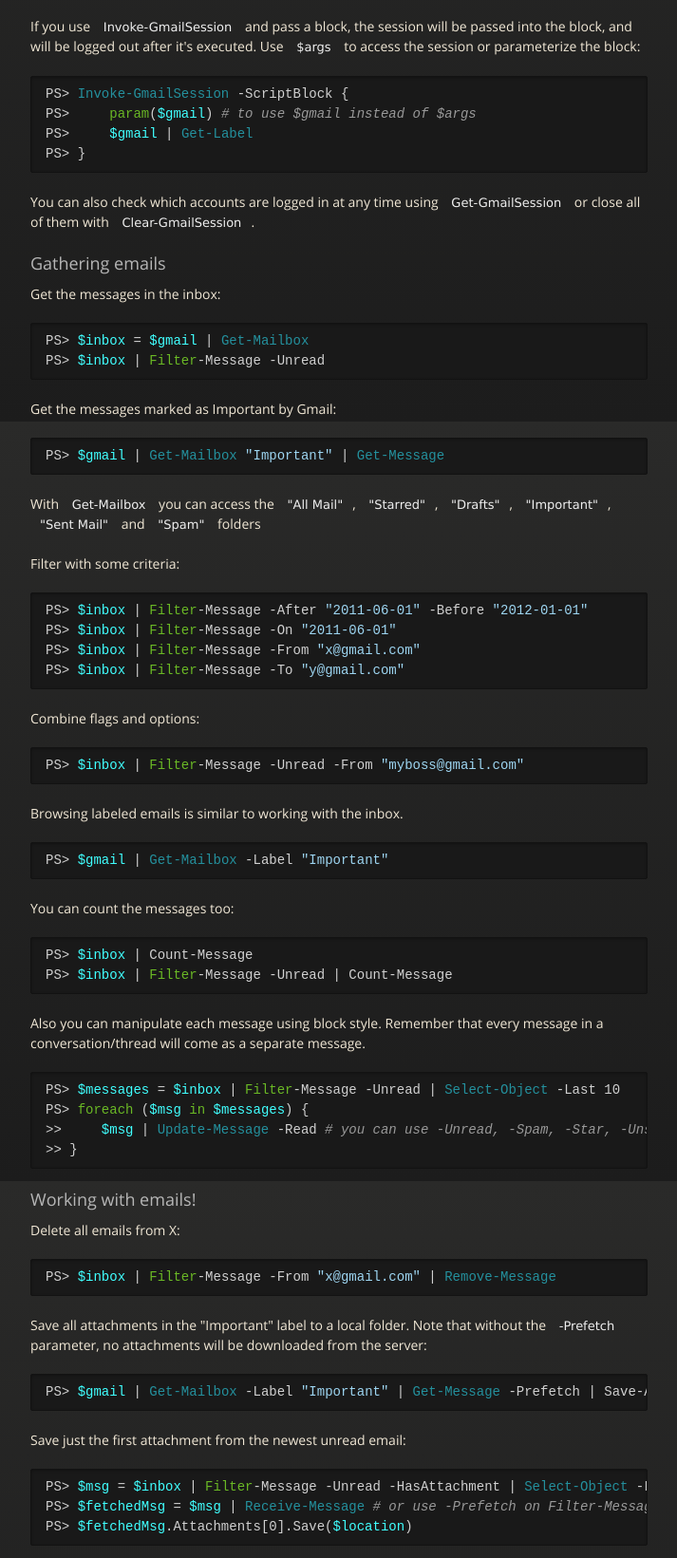
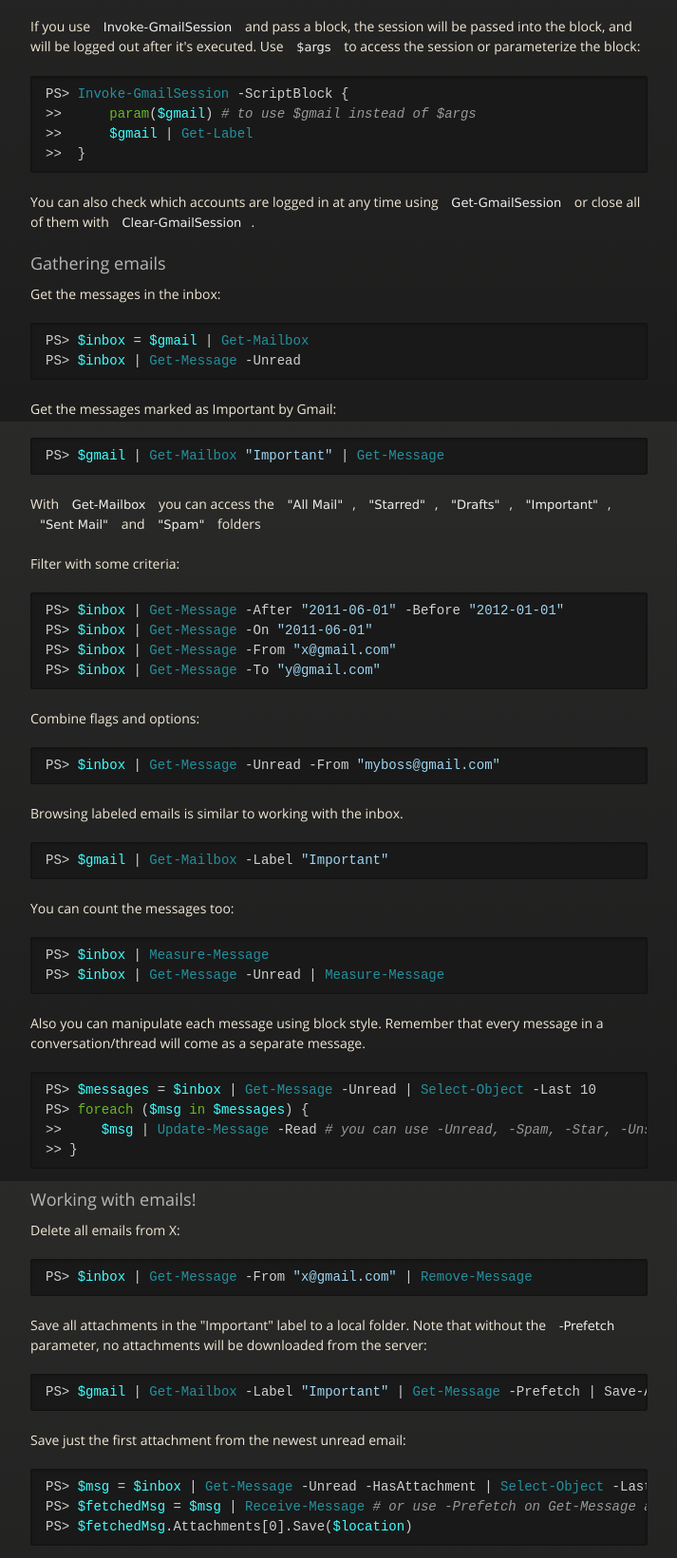
Before and after one commit to nblagoev/Gmail.ps, a plain HTML site: page index.html in a window 1280 px wide. Shown: the part 1156-2797 px from the top of the page at 95% size, without its empty margins (283-996 px from the left). Drawn offline with nearby package versions, Linux system fonts and the light colour scheme.

Commit message:
Create gh-pages branch via GitHub

```diff
--- a/index.html
+++ b/index.html
@@ -52,8 +52,8 @@
 
 <p>If you have <a href="http://psget.net/">PsGet</a> installed you can simply execute:</p>
 
-<pre><code>Install-Module Gmail.ps
-</code></pre>
+<div class="highlight highlight-powershell"><pre><span class="n">Install-Module</span> <span class="n">Gmail</span><span class="p">.</span><span class="n">ps</span>
+</pre></div>
 
 <p>Or install it manually:</p>
 
@@ -92,9 +92,9 @@
 and will be logged out after it's executed. Use <code>$args</code> to access the session or parameterize the block: </p>
 
 <div class="highlight highlight-powershell"><pre><span class="n">PS</span><span class="p">&gt;</span> <span class="nb">Invoke-GmailSession</span> <span class="n">-ScriptBlock</span> <span class="p">{</span>
-<span class="n">PS</span><span class="p">&gt;</span>     <span class="k">param</span><span class="p">(</span><span class="nv">$gmail</span><span class="p">)</span> <span class="c"># to use $gmail instead of $args</span>
-<span class="n">PS</span><span class="p">&gt;</span>     <span class="nv">$gmail</span> <span class="p">|</span> <span class="nb">Get-Label</span>
-<span class="n">PS</span><span class="p">&gt;</span> <span class="p">}</span>
+<span class="p">&gt;&gt;</span>      <span class="k">param</span><span class="p">(</span><span class="nv">$gmail</span><span class="p">)</span> <span class="c"># to use $gmail instead of $args</span>
+<span class="p">&gt;&gt;</span>      <span class="nv">$gmail</span> <span class="p">|</span> <span class="nb">Get-Label</span>
+<span class="p">&gt;&gt;</span>  <span class="p">}</span>
 </pre></div>
 
 <p>You can also check which accounts are logged in at any time using <code>Get-GmailSession</code> or close all of them with <code>Clear-GmailSession</code>.</p>
@@ -105,7 +105,7 @@
 <p>Get the messages in the inbox:</p>
 
 <div class="highlight highlight-powershell"><pre><span class="n">PS</span><span class="p">&gt;</span> <span class="nv">$inbox</span> <span class="p">=</span> <span class="nv">$gmail</span> <span class="p">|</span> <span class="nb">Get-Mailbox</span>
-<span class="n">PS</span><span class="p">&gt;</span> <span class="nv">$inbox</span> <span class="p">|</span> <span class="k">Filter</span><span class="n">-Message</span> <span class="n">-Unread</span>
+<span class="n">PS</span><span class="p">&gt;</span> <span class="nv">$inbox</span> <span class="p">|</span> <span class="nb">Get-Message</span> <span class="n">-Unread</span>
 </pre></div>
 
 <p>Get the messages marked as Important by Gmail:</p>
@@ -117,15 +117,15 @@
 
 <p>Filter with some criteria:</p>
 
-<div class="highlight highlight-powershell"><pre><span class="n">PS</span><span class="p">&gt;</span> <span class="nv">$inbox</span> <span class="p">|</span> <span class="k">Filter</span><span class="n">-Message</span> <span class="n">-After</span> <span class="s2">"2011-06-01"</span> <span class="n">-Before</span> <span class="s2">"2012-01-01"</span>
-<span class="n">PS</span><span class="p">&gt;</span> <span class="nv">$inbox</span> <span class="p">|</span> <span class="k">Filter</span><span class="n">-Message</span> <span class="n">-On</span> <span class="s2">"2011-06-01"</span>
-<span class="n">PS</span><span class="p">&gt;</span> <span class="nv">$inbox</span> <span class="p">|</span> <span class="k">Filter</span><span class="n">-Message</span> <span class="n">-From</span> <span class="s2">"x@gmail.com"</span>
-<span class="n">PS</span><span class="p">&gt;</span> <span class="nv">$inbox</span> <span class="p">|</span> <span class="k">Filter</span><span class="n">-Message</span> <span class="n">-To</span> <span class="s2">"y@gmail.com"</span>
+<div class="highlight highlight-powershell"><pre><span class="n">PS</span><span class="p">&gt;</span> <span class="nv">$inbox</span> <span class="p">|</span> <span class="nb">Get-Message</span> <span class="n">-After</span> <span class="s2">"2011-06-01"</span> <span class="n">-Before</span> <span class="s2">"2012-01-01"</span>
+<span class="n">PS</span><span class="p">&gt;</span> <span class="nv">$inbox</span> <span class="p">|</span> <span class="nb">Get-Message</span> <span class="n">-On</span> <span class="s2">"2011-06-01"</span>
+<span class="n">PS</span><span class="p">&gt;</span> <span class="nv">$inbox</span> <span class="p">|</span> <span class="nb">Get-Message</span> <span class="n">-From</span> <span class="s2">"x@gmail.com"</span>
+<span class="n">PS</span><span class="p">&gt;</span> <span class="nv">$inbox</span> <span class="p">|</span> <span class="nb">Get-Message</span> <span class="n">-To</span> <span class="s2">"y@gmail.com"</span>
 </pre></div>
 
 <p>Combine flags and options:</p>
 
-<div class="highlight highlight-powershell"><pre><span class="n">PS</span><span class="p">&gt;</span> <span class="nv">$inbox</span> <span class="p">|</span> <span class="k">Filter</span><span class="n">-Message</span> <span class="n">-Unread</span> <span class="n">-From</span> <span class="s2">"myboss@gmail.com"</span>
+<div class="highlight highlight-powershell"><pre><span class="n">PS</span><span class="p">&gt;</span> <span class="nv">$inbox</span> <span class="p">|</span> <span class="nb">Get-Message</span> <span class="n">-Unread</span> <span class="n">-From</span> <span class="s2">"myboss@gmail.com"</span>
 </pre></div>
 
 <p>Browsing labeled emails is similar to working with the inbox.</p>
@@ -135,13 +135,13 @@
 
 <p>You can count the messages too:</p>
 
-<div class="highlight highlight-powershell"><pre><span class="n">PS</span><span class="p">&gt;</span> <span class="nv">$inbox</span> <span class="p">|</span> <span class="n">Count-Message</span>
-<span class="n">PS</span><span class="p">&gt;</span> <span class="nv">$inbox</span> <span class="p">|</span> <span class="k">Filter</span><span class="n">-Message</span> <span class="n">-Unread</span> <span class="p">|</span> <span class="n">Count-Message</span>
+<div class="highlight highlight-powershell"><pre><span class="n">PS</span><span class="p">&gt;</span> <span class="nv">$inbox</span> <span class="p">|</span> <span class="nb">Measure-Message</span>
+<span class="n">PS</span><span class="p">&gt;</span> <span class="nv">$inbox</span> <span class="p">|</span> <span class="nb">Get-Message</span> <span class="n">-Unread</span> <span class="p">|</span> <span class="nb">Measure-Message</span>
 </pre></div>
 
 <p>Also you can manipulate each message using block style. Remember that every message in a conversation/thread will come as a separate message.</p>
 
-<div class="highlight highlight-powershell"><pre><span class="n">PS</span><span class="p">&gt;</span> <span class="nv">$messages</span> <span class="p">=</span> <span class="nv">$inbox</span> <span class="p">|</span> <span class="k">Filter</span><span class="n">-Message</span> <span class="n">-Unread</span> <span class="p">|</span> <span class="nb">Select-Object</span> <span class="n">-Last</span> <span class="n">10</span>
+<div class="highlight highlight-powershell"><pre><span class="n">PS</span><span class="p">&gt;</span> <span class="nv">$messages</span> <span class="p">=</span> <span class="nv">$inbox</span> <span class="p">|</span> <span class="nb">Get-Message</span> <span class="n">-Unread</span> <span class="p">|</span> <span class="nb">Select-Object</span> <span class="n">-Last</span> <span class="n">10</span>
 <span class="n">PS</span><span class="p">&gt;</span> <span class="k">foreach</span> <span class="p">(</span><span class="nv">$msg</span> <span class="k">in</span> <span class="nv">$messages</span><span class="p">)</span> <span class="p">{</span>
 <span class="p">&gt;&gt;</span>     <span class="nv">$msg</span> <span class="p">|</span> <span class="nb">Update-Message</span> <span class="n">-Read</span> <span class="c"># you can use -Unread, -Spam, -Star, -Unstar, -Archive too</span>
 <span class="p">&gt;&gt;</span> <span class="p">}</span>
@@ -152,7 +152,7 @@
 
 <p>Delete all emails from X:</p>
 
-<div class="highlight highlight-powershell"><pre><span class="n">PS</span><span class="p">&gt;</span> <span class="nv">$inbox</span> <span class="p">|</span> <span class="k">Filter</span><span class="n">-Message</span> <span class="n">-From</span> <span class="s2">"x@gmail.com"</span> <span class="p">|</span> <span class="nb">Remove-Message</span>
+<div class="highlight highlight-powershell"><pre><span class="n">PS</span><span class="p">&gt;</span> <span class="nv">$inbox</span> <span class="p">|</span> <span class="nb">Get-Message</span> <span class="n">-From</span> <span class="s2">"x@gmail.com"</span> <span class="p">|</span> <span class="nb">Remove-Message</span>
 </pre></div>
 
 <p>Save all attachments in the "Important" label to a local folder.
@@ -163,8 +163,8 @@
 
 <p>Save just the first attachment from the newest unread email:</p>
 
-<div class="highlight highlight-powershell"><pre><span class="n">PS</span><span class="p">&gt;</span> <span class="nv">$msg</span> <span class="p">=</span> <span class="nv">$inbox</span> <span class="p">|</span> <span class="k">Filter</span><span class="n">-Message</span> <span class="n">-Unread</span> <span class="n">-HasAttachment</span> <span class="p">|</span> <span class="nb">Select-Object</span> <span class="n">-Last</span> <span class="n">1</span>
-<span class="n">PS</span><span class="p">&gt;</span> <span class="nv">$fetchedMsg</span> <span class="p">=</span> <span class="nv">$msg</span> <span class="p">|</span> <span class="nb">Receive-Message</span> <span class="c"># or use -Prefetch on Filter-Message above</span>
+<div class="highlight highlight-powershell"><pre><span class="n">PS</span><span class="p">&gt;</span> <span class="nv">$msg</span> <span class="p">=</span> <span class="nv">$inbox</span> <span class="p">|</span> <span class="nb">Get-Message</span> <span class="n">-Unread</span> <span class="n">-HasAttachment</span> <span class="p">|</span> <span class="nb">Select-Object</span> <span class="n">-Last</span> <span class="n">1</span>
+<span class="n">PS</span><span class="p">&gt;</span> <span class="nv">$fetchedMsg</span> <span class="p">=</span> <span class="nv">$msg</span> <span class="p">|</span> <span class="nb">Receive-Message</span> <span class="c"># or use -Prefetch on Get-Message above</span>
 <span class="n">PS</span><span class="p">&gt;</span> <span class="nv">$fetchedMsg</span><span class="p">.</span><span class="n">Attachments</span><span class="p">[</span><span class="n">0</span><span class="p">].</span><span class="n">Save</span><span class="p">(</span><span class="nv">$location</span><span class="p">)</span>
 </pre></div>
 
@@ -228,8 +228,8 @@
 
 <ul>
 <li>Write tests</li>
-<li>Prettify the output</li>
 <li>Send mail via Google's SMTP servers</li>
+<li>Backup/restore all messages and labels</li>
 </ul><h2>
 <a name="contributing" class="anchor" href="#contributing"><span class="octicon octicon-link"></span></a>Contributing</h2>
 
@@ -253,7 +253,7 @@
 <li>Copyright (c) 2013 Nikolay Blagoev</li>
 <li>Copyright (c) 2013 Andy Edinborough - AE.Net.Mail library</li>
 <li>Copyright (c) 2012 Tobias Burger - Get-StoredCredential cmdlet</li>
-</ul><p>See <a href="https://github.com/nikoblag/Gmail.ps/blob/master/LICENSE">LICENSE</a> for details.</p>
+</ul><p>See LICENSE for details.</p>
       </section>
 
     </div>
```
Also changed, not shown: params.json (+1 -1 lines).
